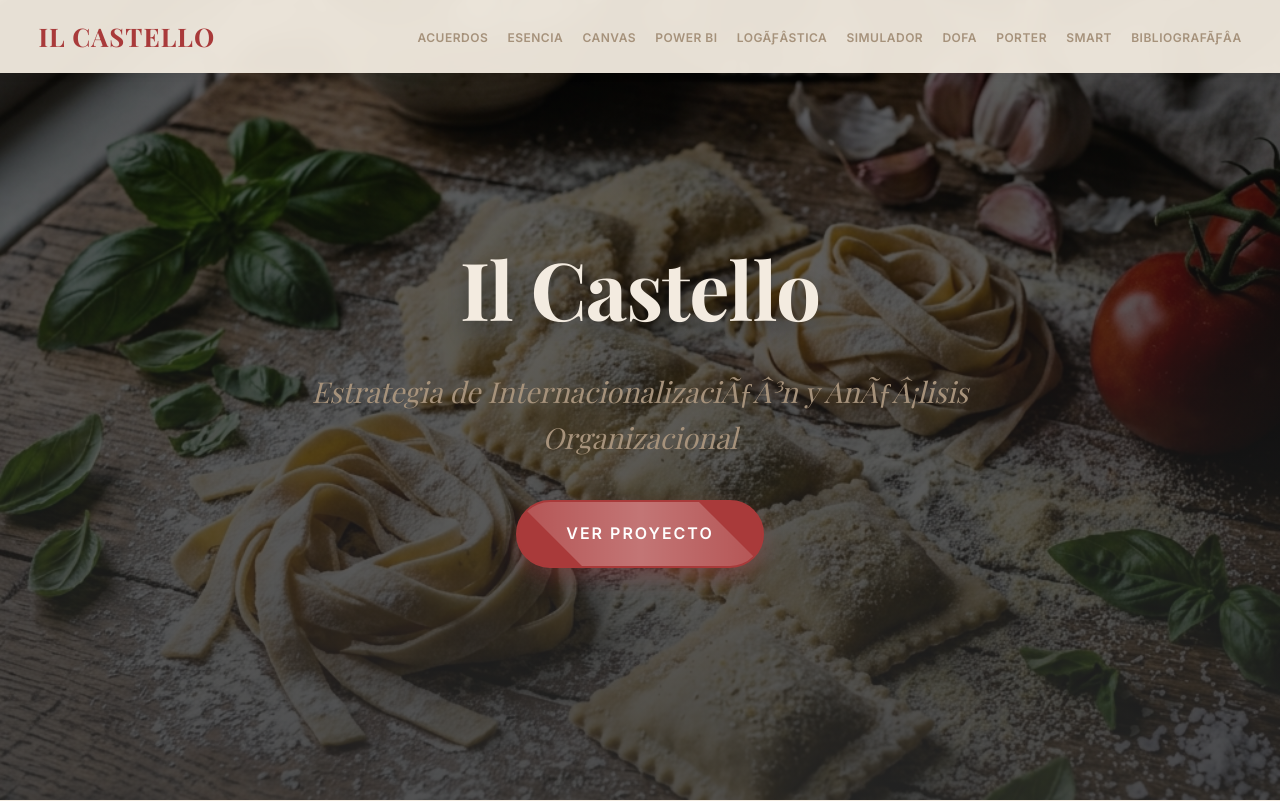
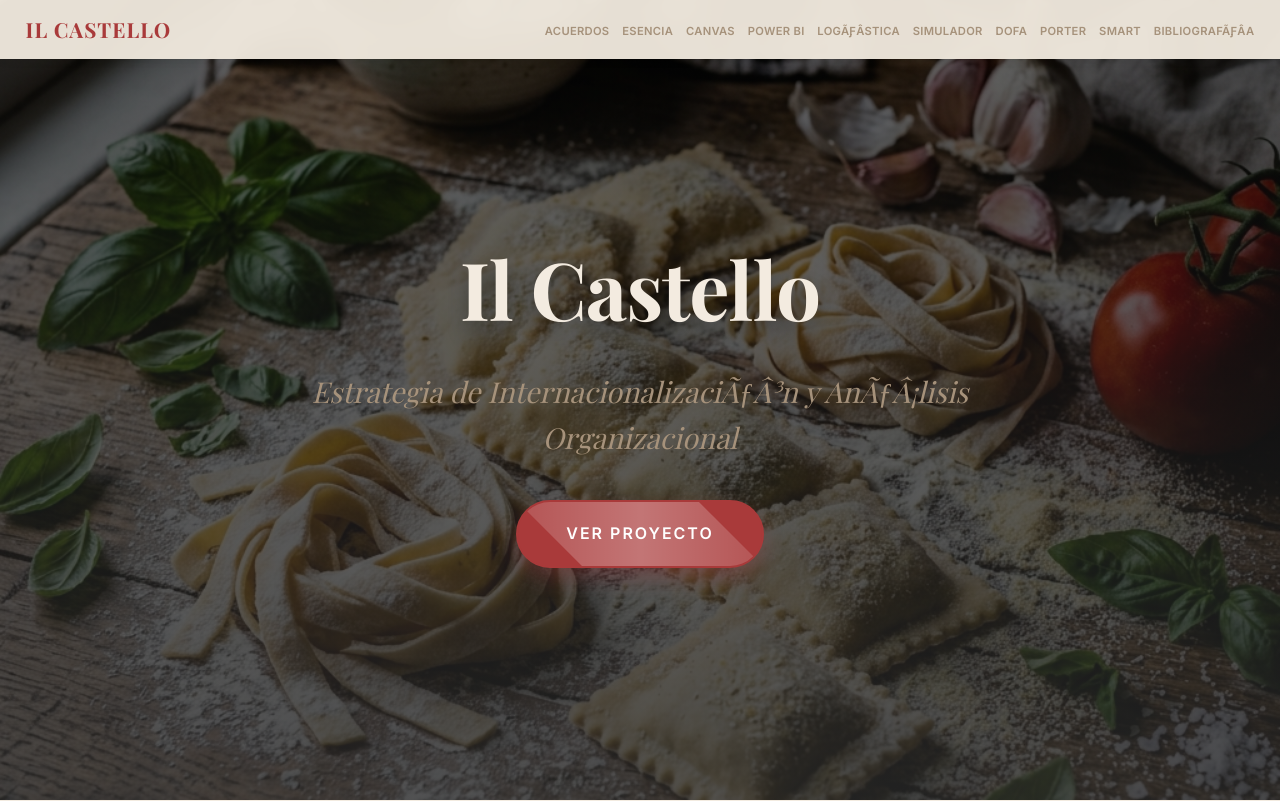
Before and after one commit to jcamilosanchez31-debug/ilcastello, a website: page index.html in a window 1280 px wide. Shown: the top 801 px of the page. Drawn offline with nearby package versions, Linux system fonts and the light colour scheme.

Commit message:
Update styles.css for visual enhancements

```diff
--- a/styles.css
+++ b/styles.css
@@ -40,11 +40,12 @@ h1, h2, h3, h4, .logo {
 }
 
 .logo {
-    font-size: 1.6rem;
+    font-size: 1.3rem;
     font-weight: 800;
     color: var(--color-indiscreet);
     text-transform: uppercase;
     letter-spacing: 1px;
+    flex-shrink: 0;
 }
 
 h2.section-title {
@@ -84,8 +85,8 @@ nav.scrolled {
     display: flex;
     justify-content: space-between;
     align-items: center;
-    padding: 1rem 3%;
-    max-width: 1600px;
+    padding: 0.8rem 2%;
+    max-width: 100%;
     margin: 0 auto;
     transition: var(--transition-smooth);
 }
@@ -97,16 +98,17 @@ nav.scrolled .nav-container {
 .nav-links {
     list-style: none;
     display: flex;
-    gap: 1.2rem;
+    gap: 0.8rem;
+    flex-wrap: nowrap;
 }
 
 .nav-links a {
     text-decoration: none;
     color: var(--color-stone);
-    font-weight: 600;
-    font-size: 0.75rem;
+    font-weight: 700;
+    font-size: 0.7rem;
     text-transform: uppercase;
-    letter-spacing: 0.5px;
+    letter-spacing: 0.3px;
     transition: var(--transition-smooth);
     position: relative;
     white-space: nowrap;
```
